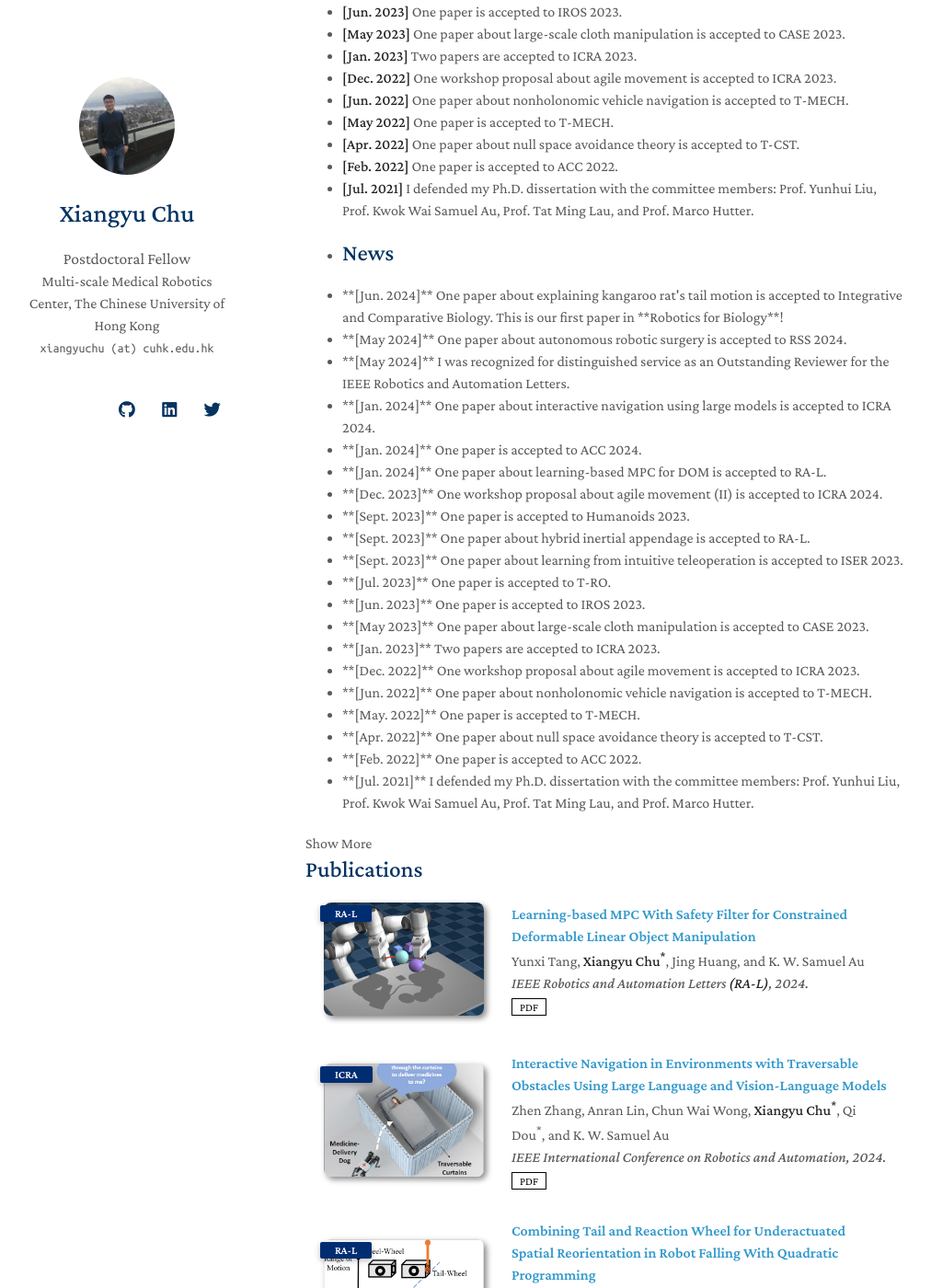
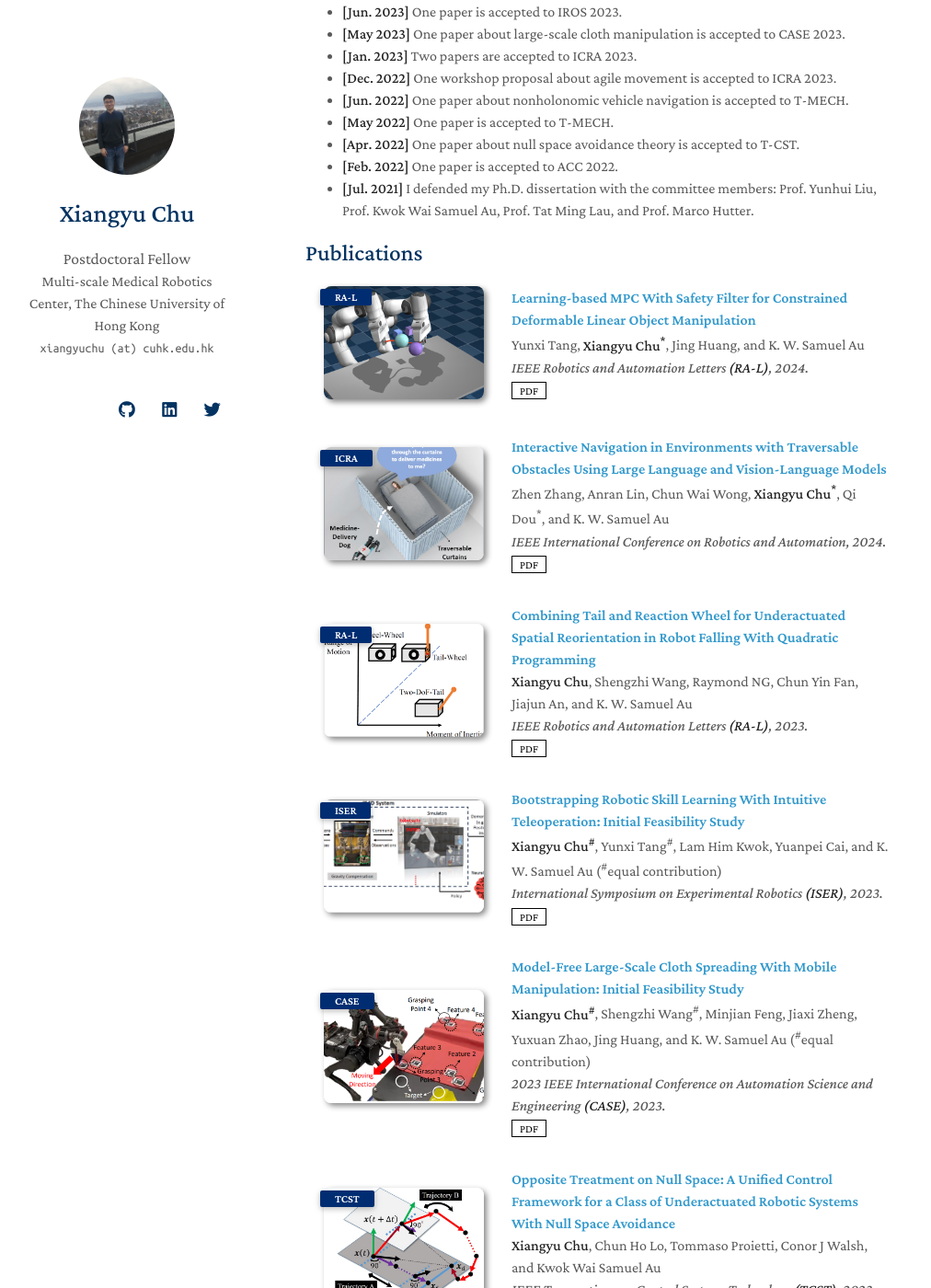
Before and after one commit to xiangyuchu03/xiangyuchu03.github.io, a Jekyll site: the page built from index.md, in a window 1280 px wide and 1400 px high, scrolled down 790 px. Shown: the whole window at 92% size, without its empty margins (138-1150 px from the left). Built offline with Jekyll 4.4.1, drawn with Linux system fonts in a browser that asks for light colours; nearby versions of some CDN libraries; a style sheet for code colours, icons or effects is not loaded; our own code applies the rules of GitHub Pages for plain Markdown files.

Commit message:
Update index.md

```diff
--- a/index.md
+++ b/index.md
@@ -31,61 +31,6 @@ My research interests include 1) Developments of robotic surgical and medical sy
 - **[Feb. 2022]** One paper is accepted to ACC 2022.
 - **[Jul. 2021]** I defended my Ph.D. dissertation with the committee members: Prof. Yunhui Liu, Prof. Kwok Wai Samuel Au, Prof. Tat Ming Lau, and Prof. Marco Hutter.
 
-
-- ## News
-<ul id="news-list">
-    <li class="news-item">**[Jun. 2024]** One paper about explaining kangaroo rat's tail motion is accepted to Integrative and Comparative Biology. This is our first paper in **Robotics for Biology**!</li>
-    <li class="news-item">**[May 2024]** One paper about autonomous robotic surgery is accepted to RSS 2024.</li>
-    <li class="news-item">**[May 2024]** I was recognized for distinguished service as an Outstanding Reviewer for the IEEE Robotics and Automation Letters.</li>
-    <li class="news-item">**[Jan. 2024]** One paper about interactive navigation using large models is accepted to ICRA 2024.</li>
-    <li class="news-item">**[Jan. 2024]** One paper is accepted to ACC 2024.</li>
-    <li class="news-item">**[Jan. 2024]** One paper about learning-based MPC for DOM is accepted to RA-L.</li>
-    <li class="news-item">**[Dec. 2023]** One workshop proposal about agile movement (II) is accepted to ICRA 2024.</li>
-    <li class="news-item">**[Sept. 2023]** One paper is accepted to Humanoids 2023.</li>
-    <li class="news-item">**[Sept. 2023]** One paper about hybrid inertial appendage is accepted to RA-L.</li>
-    <li class="news-item">**[Sept. 2023]** One paper about learning from intuitive teleoperation is accepted to ISER 2023.</li>
-    <li class="news-item">**[Jul. 2023]** One paper is accepted to T-RO.</li>
-    <li class="news-item">**[Jun. 2023]** One paper is accepted to IROS 2023.</li>
-    <li class="news-item">**[May 2023]** One paper about large-scale cloth manipulation is accepted to CASE 2023.</li>
-    <li class="news-item">**[Jan. 2023]** Two papers are accepted to ICRA 2023.</li>
-    <li class="news-item">**[Dec. 2022]** One workshop proposal about agile movement is accepted to ICRA 2023.</li>
-    <li class="news-item">**[Jun. 2022]** One paper about nonholonomic vehicle navigation is accepted to T-MECH.</li>
-    <li class="news-item">**[May. 2022]** One paper is accepted to T-MECH.</li>
-    <li class="news-item">**[Apr. 2022]** One paper about null space avoidance theory is accepted to T-CST.</li>
-    <li class="news-item">**[Feb. 2022]** One paper is accepted to ACC 2022.</li>
-    <li class="news-item">**[Jul. 2021]** I defended my Ph.D. dissertation with the committee members: Prof. Yunhui Liu, Prof. Kwok Wai Samuel Au, Prof. Tat Ming Lau, and Prof. Marco Hutter.</li>
-</ul>
-
-<div class="show-more-btn" onclick="toggleNews()">Show More</div>
-
-<script>
-    function toggleNews() {
-        const newsItems = document.querySelectorAll('.news-item');
-        const showMoreBtn = document.querySelector('.show-more-btn');
-        let showing = false;
-
-        newsItems.forEach((item, index) => {
-            if (index >= 10) {
-                if (item.classList.contains('show')) {
-                    showing = true;
-                }
-                item.classList.toggle('show');
-            }
-        });
-
-        showMoreBtn.textContent = showing ? 'Show More' : 'Show Less';
-    }
-
-    document.addEventListener('DOMContentLoaded', () => {
-        const newsItems = document.querySelectorAll('.news-item');
-        newsItems.forEach((item, index) => {
-            if (index < 10) {
-                item.classList.add('show');
-            }
-        });
-    });
-</script>
-
 {% include_relative _includes/publications.md %}
 
 {% include_relative _includes/services.md %}
```
